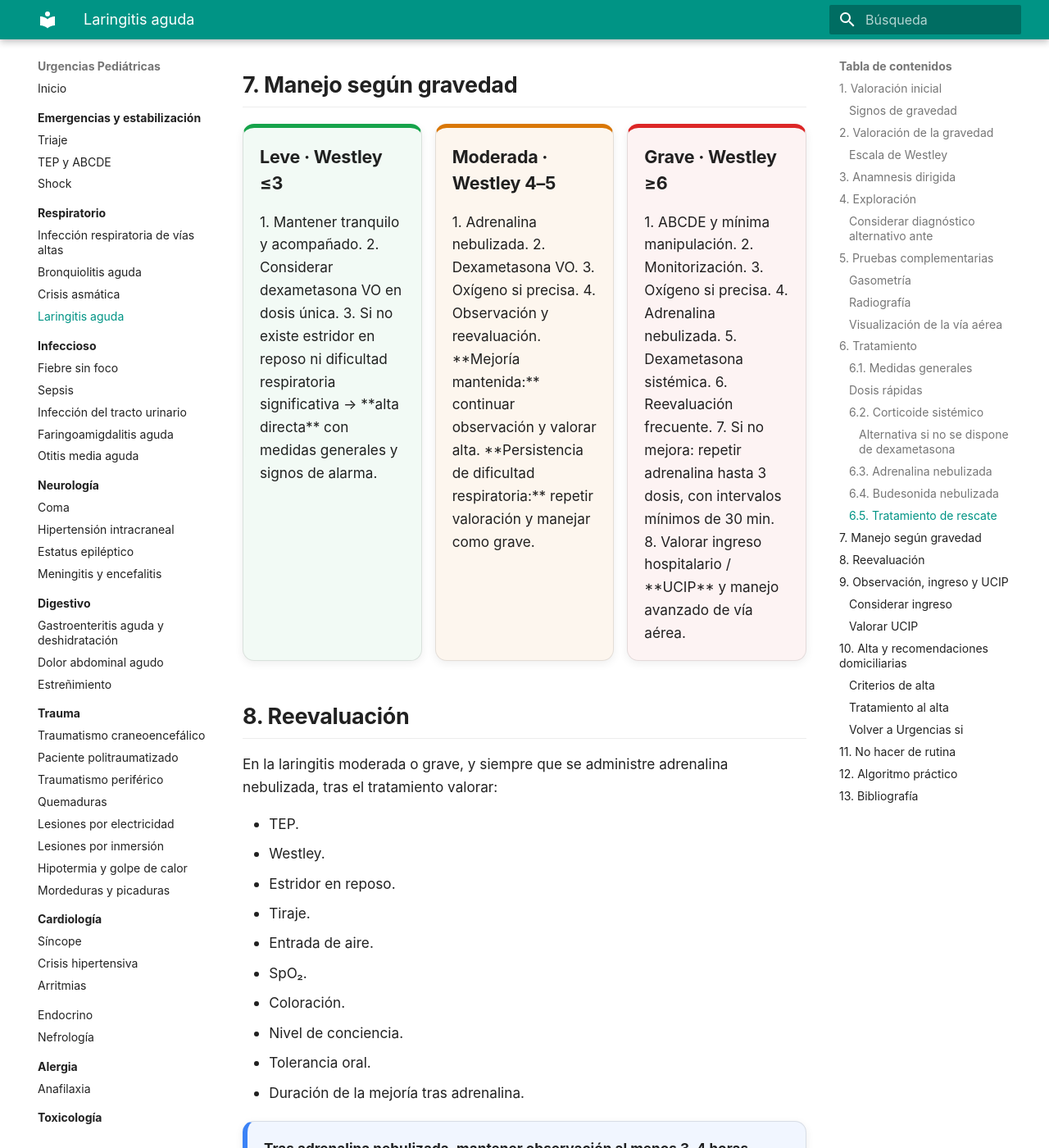
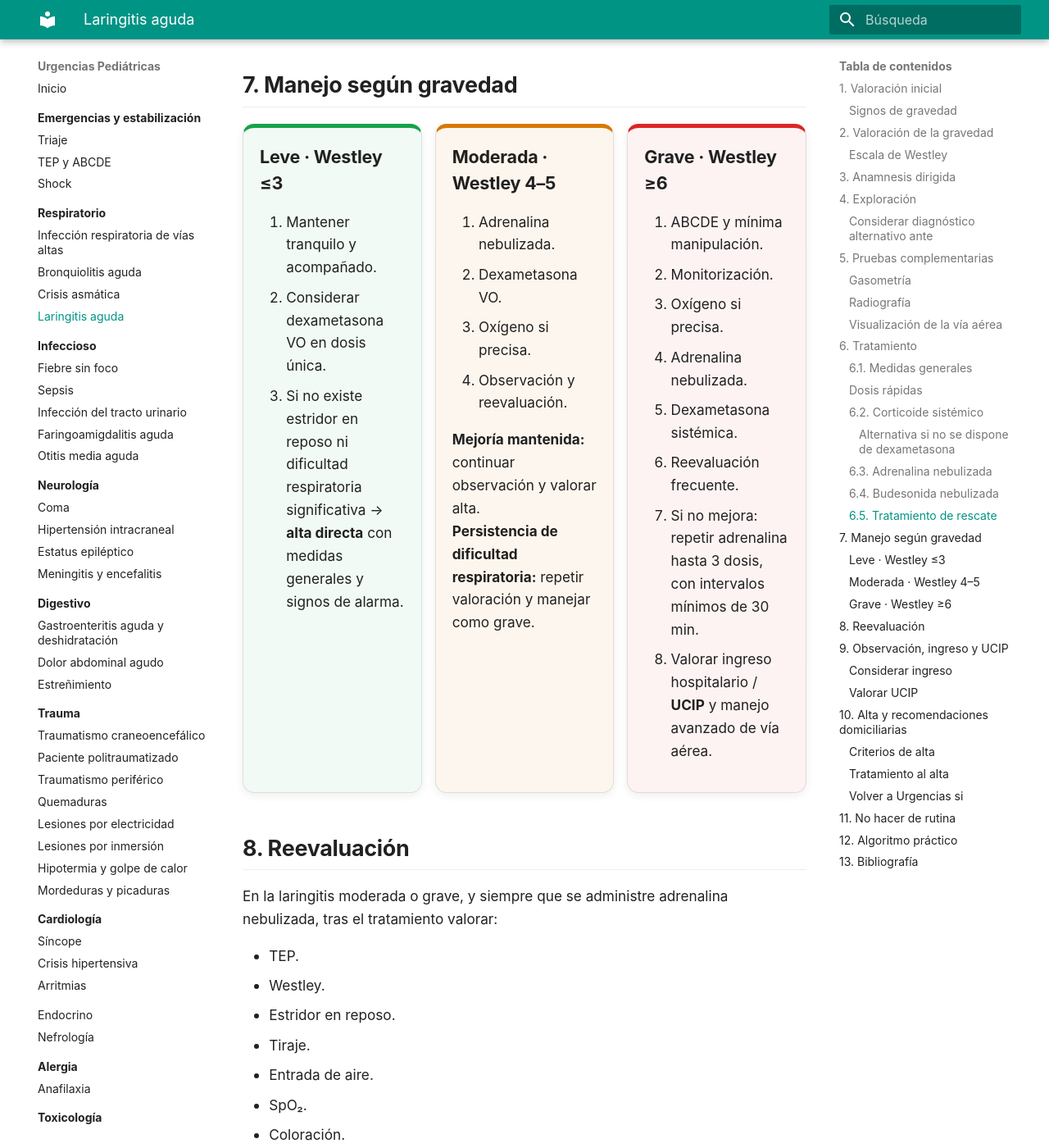
Before and after one commit to gonzaloares/urgencias-pediatricas, an MkDocs documentation site: the page built from docs/respiratorio/laringitis-aguda.md, in a window 1280 px wide and 1400 px high, scrolled down 8126 px. Shown: the whole window at 82% size. Built offline with MkDocs 1.6.1 and Material for MkDocs 9.7.7, drawn with Linux system fonts in a browser that asks for light colours.

Commit message:
Corrige renderizado Markdown en laringitis

```diff
--- a/docs/respiratorio/laringitis-aguda.md
+++ b/docs/respiratorio/laringitis-aguda.md
@@ -271,7 +271,7 @@ En laringitis grave con respuesta insuficiente:
 <a id="gravedad"></a>
 ## 7. Manejo según gravedad
 
-<div class="management-grid">
+<div class="management-grid" markdown="1">
 
 <div class="management-card severity-mild" markdown="1">
 <h3>Leve · Westley ≤3</h3>
```
